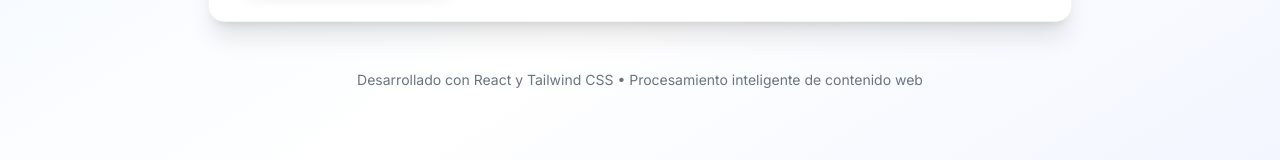
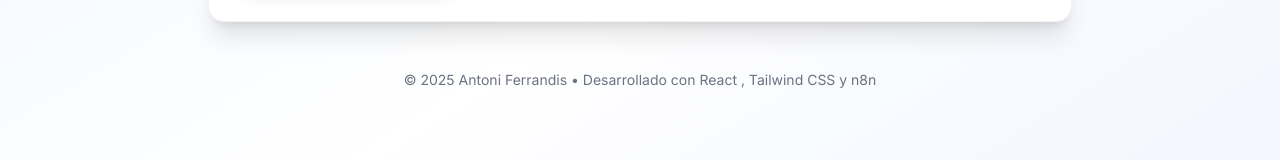
Before and after one commit to tonif95/ResumIA, a React (Vite) app: page / in a window 1280 px wide. Shown: the part 411-571 px from the top of the page. Built offline with nearby package versions, Linux system fonts and the light colour scheme.

Commit message:
Production working fine

```diff
--- a/src/App.tsx
+++ b/src/App.tsx
@@ -245,8 +245,7 @@ function App() {
         {/* Footer */}
         <div className="text-center mt-12 text-gray-500">
           <p className="text-sm">
-            Desarrollado con React y Tailwind CSS •
-            Procesamiento inteligente de contenido web
+            © {new Date().getFullYear()} Antoni Ferrandis • Desarrollado con React , Tailwind CSS y n8n
           </p>
         </div>
       </div>
```
